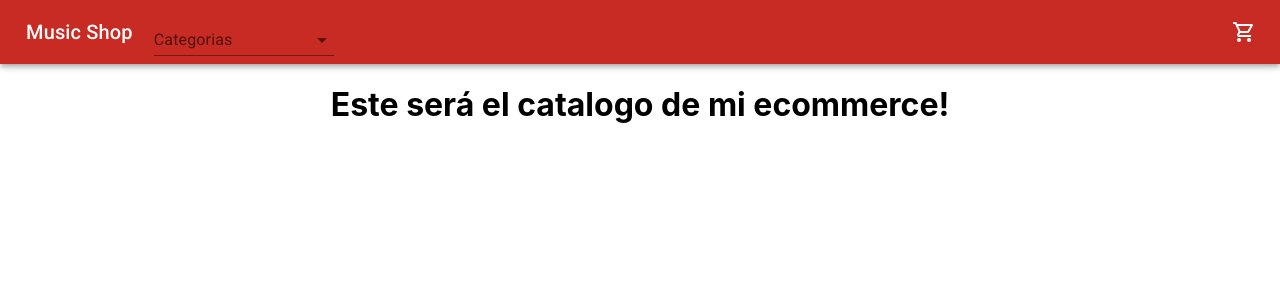
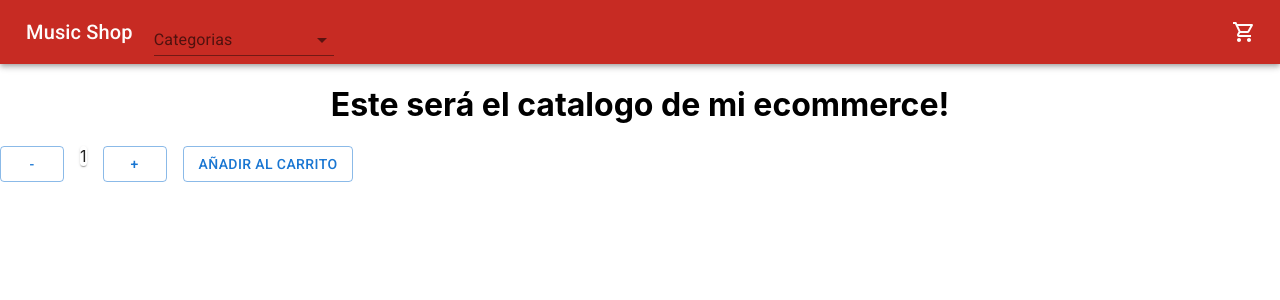
Before and after one commit to andreslowenstein/coderhouse, a React (Create React App) app in the folder music-shop/: page / in a window 1280 px wide. Shown: the top 300 px of the page. Built offline with nearby package versions, Linux system fonts and the light colour scheme.

Commit message:
added itemcount and cart

```diff
--- a/music-shop/src/App.jsx
+++ b/music-shop/src/App.jsx
@@ -1,17 +1,22 @@
 import * as React from 'react';
 import './App.css';
 import Navbar from './components/navbar/NavBar';
-import ItemListContainer from './components/ItemListContainer';
-import { createTheme } from '@mui/material/styles';
-import { red, blue } from '@mui/material/colors';
+import ItemListContainer from './components/ItemCount/ItemListContainer';
+import ItemCount from './components/ItemCount/ItemCount';
 
 
 
 function App() {
+
+  const onAdd = (counter) => {
+    console.log(`Se agregaron ${counter} items al carrito`);
+  }
+
   return (
     <div className="App">
       <Navbar />
       <ItemListContainer nombre="catalogo" />
+      <ItemCount stock={10} initial={1} onAdd={onAdd} />
     </div>
   );
 }
--- /dev/null
+++ b/music-shop/src/components/ItemCount/ItemCount.jsx
@@ -0,0 +1,48 @@
+import React, { useState } from 'react'
+import Stack from '@mui/material/Stack';
+import Button from '@mui/material/Button';
+import Box from '@mui/material/Box';
+import Paper from '@mui/material/Paper';
+
+
+
+
+const ItemCount = ({ stock, initial, onAdd }) => {
+    const [counter, setCounter] = useState(initial);
+
+    const addItem = () => {
+        if (counter < stock) {
+            setCounter(counter + 1);
+            return;
+        }
+        console.log(`No hay stock`);
+    }
+
+    const reduceItem = () => {
+        if (counter === 0) {
+            console.log(`No hay mas items para devolver`);
+            return;
+        }
+        setCounter(counter - 1);
+    }
+
+    const addToCart = () => {
+        onAdd(counter);
+    }
+
+    return (
+        <>
+            <Stack spacing={2} direction="row">
+                <Button variant="outlined" onClick={reduceItem}>-</Button>
+                <Box>
+                    <Paper sx={{ display: 'flex', flexWrap: 'wrap' }}>{counter}</Paper>
+                </Box>
+                <Button variant="outlined" onClick={addItem}>+</Button>
+                <Button variant="outlined" onClick={addToCart}>Añadir al Carrito</Button>
+            </Stack>
+
+        </>
+    )
+}
+
+export default ItemCount
--- a/music-shop/src/components/navbar/NavBar.jsx
+++ b/music-shop/src/components/navbar/NavBar.jsx
@@ -9,7 +9,6 @@ import Select from '@mui/material/Select';
 import InputLabel from '@mui/material/InputLabel';
 import MenuItem from '@mui/material/MenuItem';
 import { createTheme } from '@mui/material/styles';
-import ShoppingCartOutlinedIcon from '@mui/icons-material/ShoppingCartOutlined';
 import CartWidget from './CartWidget';
 
 const theme = createTheme({
@@ -49,9 +48,9 @@ export class NavBar extends Component {
                                     id="select-categories"
                                     label="Browse Categories"
                                 >
-                                    <MenuItem value={10}>Instrumentos de Cuerdas</MenuItem>
-                                    <MenuItem value={20}>Instrumentos de viento</MenuItem>
-                                    <MenuItem value={30}>Percusión</MenuItem>
+                                    <MenuItem>Instrumentos de Cuerdas</MenuItem>
+                                    <MenuItem>Instrumentos de viento</MenuItem>
+                                    <MenuItem>Percusión</MenuItem>
                                 </Select>
                             </FormControl>
                             <CartWidget />
```
Also changed, not shown: music-shop/src/components/ItemCount/ItemListContainer.jsx (renamed from music-shop/src/components/ItemListContainer.jsx).
